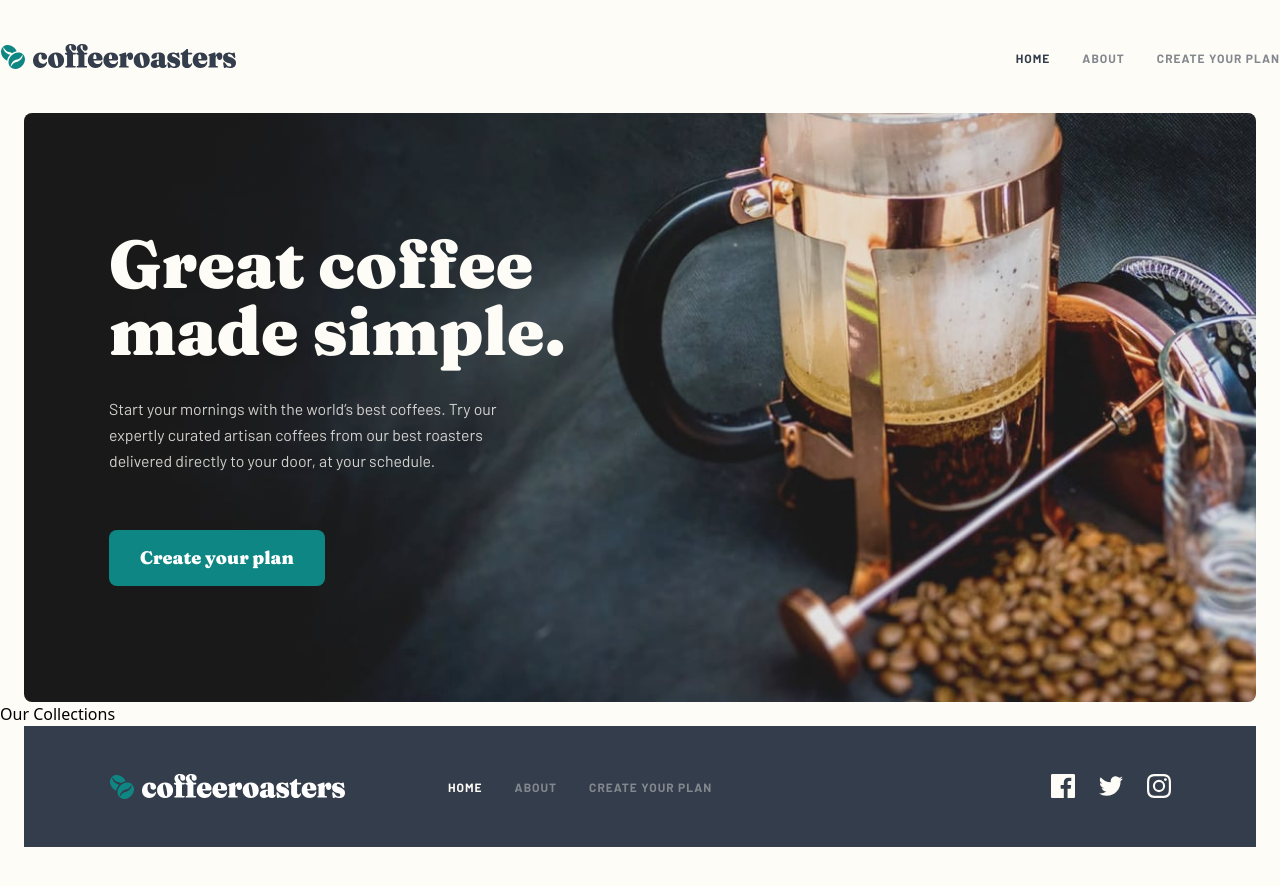
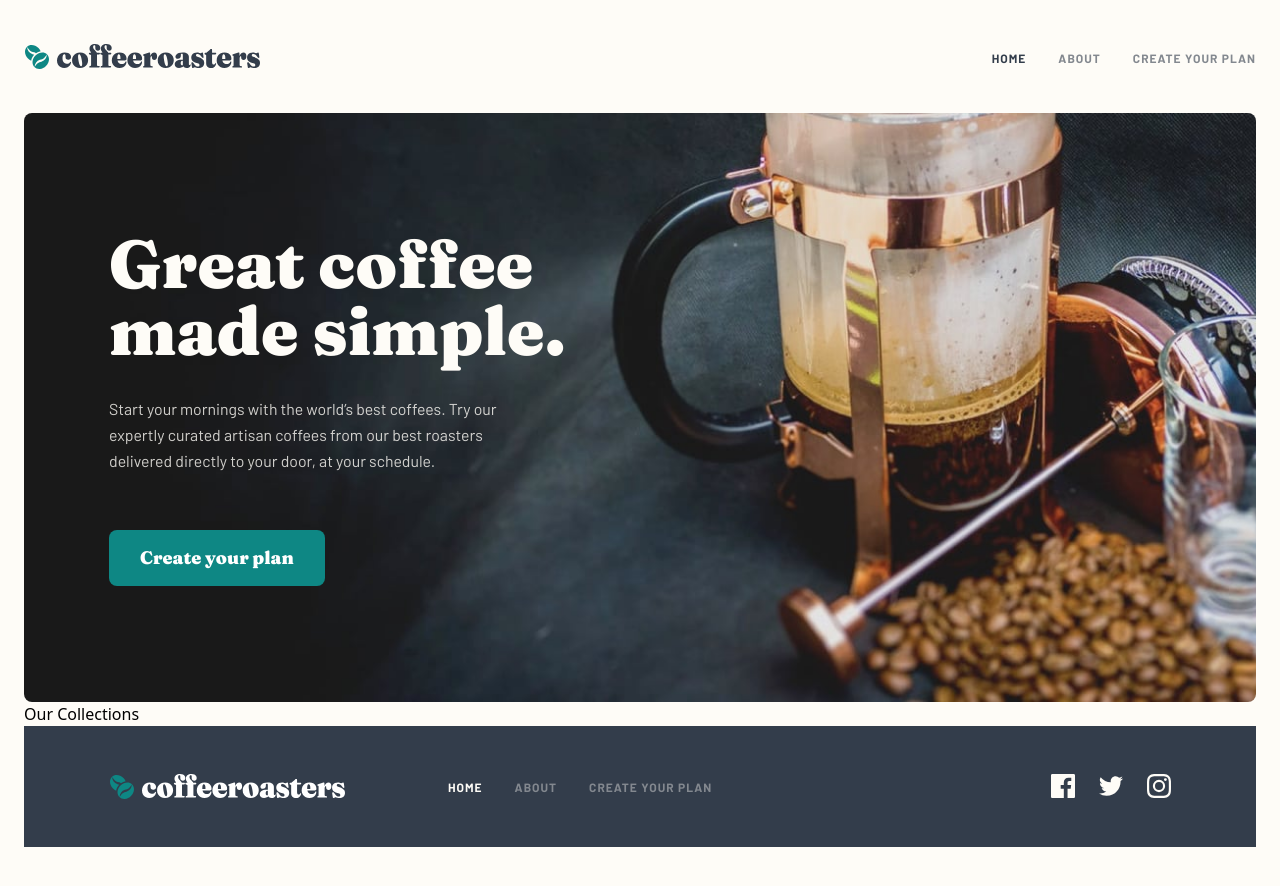
Before and after one commit to LamineGitHub/coffeeroasters, a React (Vite) app: page / in a window 1280 px wide. Shown: the top 886 px of the page. Built offline with nearby package versions, Linux system fonts and the light colour scheme.

Commit message:
refactor (layouts): Add globale inline margin

```diff
--- a/src/components/Footer.tsx
+++ b/src/components/Footer.tsx
@@ -5,7 +5,7 @@ import { navLinks } from "@/constants"
 export function Footer() {
   return (
     <footer
-      className="mx-6 mb-[72px] flex flex-col items-center justify-center gap-12 bg-secondary
+      className="mb-[72px] flex flex-col items-center justify-center gap-12 bg-secondary
       py-[54px] md:flex-row md:px-22 md:py-[47px] lg:mb-[88px] desktop:mx-auto">
       <div className="flex flex-col items-center gap-12 md:flex-row md:gap-8 lg:gap-[102px]">
         <Link to="/">
--- a/src/components/Header.tsx
+++ b/src/components/Header.tsx
@@ -3,7 +3,8 @@ import { Link } from "react-router-dom"
 
 export function Header() {
   return (
-    <header className="mx-6 mb-10 mt-8 flex items-center justify-between gap-2.5 md:mb-[53px] md:mt-10 lg:mx-auto lg:my-[43px]">
+    <header
+      className="mb-10 mt-8 flex items-center justify-between gap-2.5 md:mb-[53px] md:mt-10 lg:my-[43px] desktop:mx-auto">
       <Link to="/">
         <img src="/assets/shared/desktop/logo.svg" width={237} height={27} alt="coffee roasters logo" />
       </Link>
--- a/src/components/Hero.tsx
+++ b/src/components/Hero.tsx
@@ -12,7 +12,7 @@ export function Hero() {
 
   return (
     <section
-      className="relative mx-6 max-w-7xl overflow-hidden rounded-lg desktop:mx-auto">
+      className="relative max-w-7xl overflow-hidden rounded-lg desktop:mx-auto">
       {/*<div className="absolute inset-0 bg-black opacity-50"></div>*/}
       <div
         className={`${imageUrls.join(' ')} bg-cover bg-center`}>
--- a/src/layouts/index.tsx
+++ b/src/layouts/index.tsx
@@ -4,7 +4,7 @@ import { Header } from "@/components/Header.tsx"
 
 export function Layouts() {
   return (
-    <div>
+    <div className="mx-6">
       <Header />
       <main>
         <Outlet />
```
